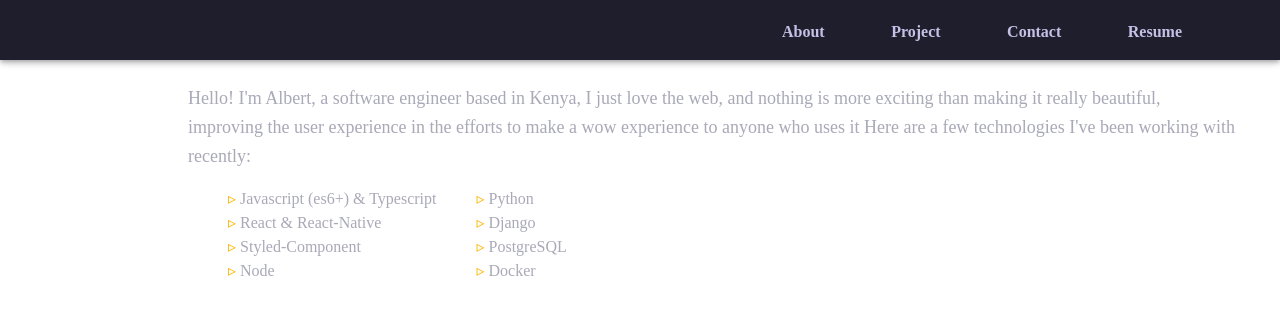
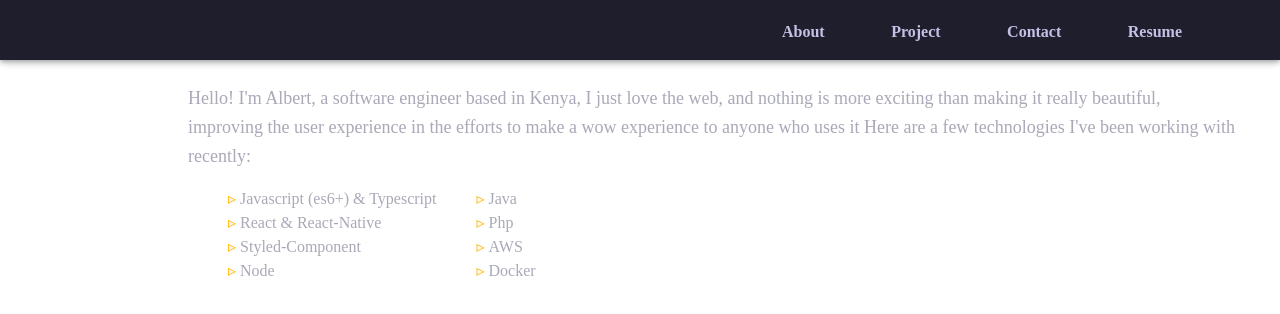
Before and after one commit to ndegealbert/Portfoliov3, a Next.js app: page /about/about in a window 1280 px wide. Shown: the top 314 px of the page. Built offline with nearby package versions, Linux system fonts and the light colour scheme.

Commit message:
Update about.js

```diff
--- a/pages/about/about.js
+++ b/pages/about/about.js
@@ -24,9 +24,9 @@ export  default  function About (){
                  </div>
                  <div className="back">
                  <ul className={styles.list}>
-                    <li className={styles.li}>Python</li>
-                    <li className={styles.li}>Django </li>
-                    <li className={styles.li}>PostgreSQL</li>
+                    <li className={styles.li}>Java</li>
+                    <li className={styles.li}>Php</li>
+                    <li className={styles.li}>AWS</li>
                     <li className={styles.li}>Docker</li>
                 </ul>
 
```
